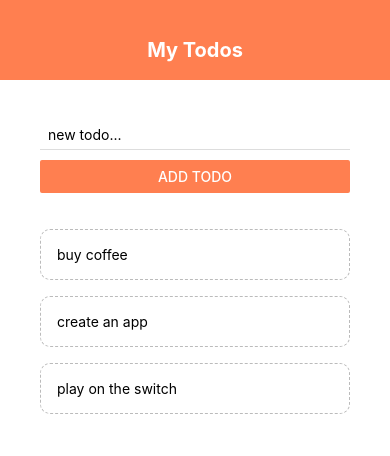
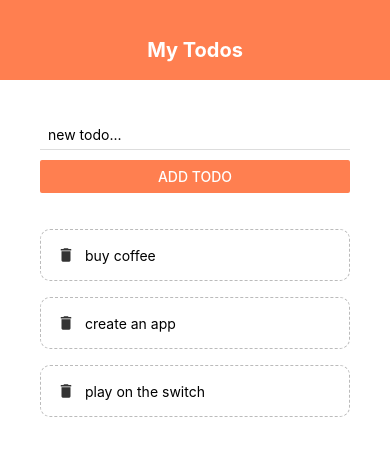
Before and after one commit to Sam44323/task_resolver_react_native_expo, a React Native app: screen / in a window 390 px wide. Shown: the top 456 px of the page. Built offline with nearby package versions, Linux system fonts and the light colour scheme.

Commit message:
add: added todo-items deleter icons

```diff
--- a/components/todoItem.tsx
+++ b/components/todoItem.tsx
@@ -1,10 +1,14 @@
 import React from "react";
-import { StyleSheet, TouchableOpacity, Text } from "react-native";
+import { StyleSheet, TouchableOpacity, Text, View } from "react-native";
+import { MaterialIcons } from "@expo/vector-icons";
 
-export default function TodoItem({ pressHandler, item }) {
+export default function TodoItem({ pressHandler, item }: any) {
   return (
     <TouchableOpacity onPress={() => pressHandler(item.key)}>
-      <Text style={styles.item}>{item.text}</Text>
+      <View style={styles.item}>
+        <MaterialIcons name="delete" size={18} color="#333" />
+        <Text style={styles.itemText}>{item.text}</Text>
+      </View>
     </TouchableOpacity>
   );
 }
@@ -17,5 +21,10 @@
     borderWidth: 1,
     borderStyle: "dashed",
     borderRadius: 10,
+    flexDirection: "row",
+    alignItems: "center",
+  },
+  itemText: {
+    marginLeft: 10,
   },
 });
```
